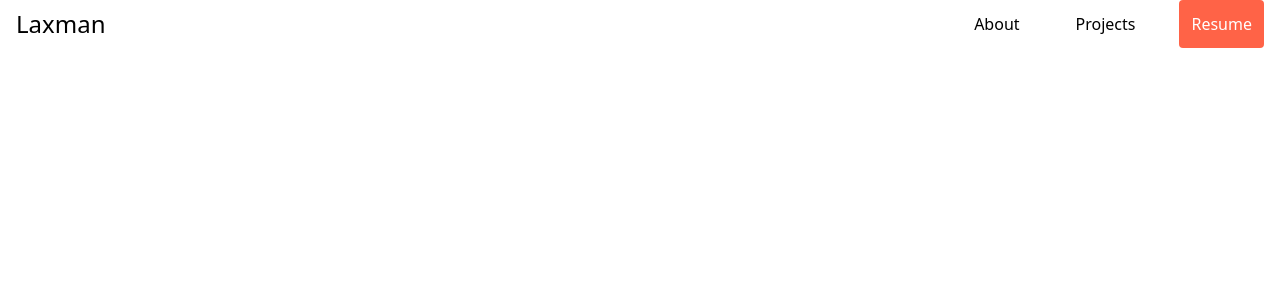
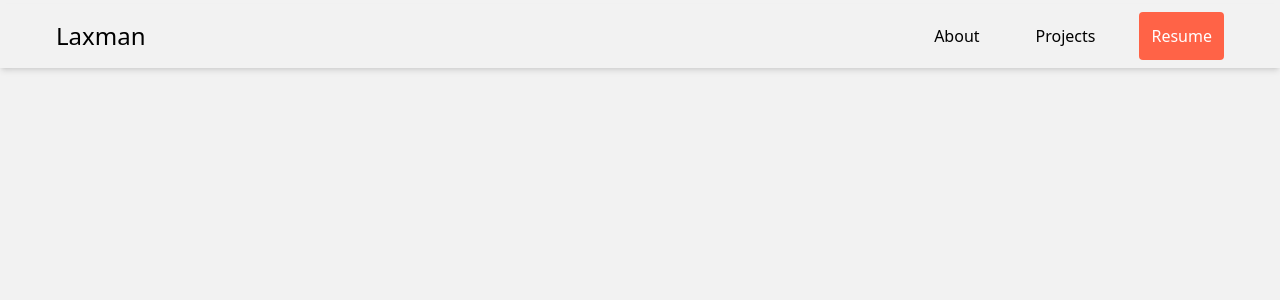
Before and after one commit to laxman1892/personal-portfolio, a Next.js app: page / in a window 1280 px wide. Shown: the top 300 px of the page. Built offline with nearby package versions, Linux system fonts and the light colour scheme.

Commit message:
Changes in styling

```diff
--- a/src/app/Header.tsx
+++ b/src/app/Header.tsx
@@ -2,9 +2,9 @@ import React from 'react'
 
 function Header() {
   return (
-    <div className='flex justify-between items-center h-12'>
+    <div className='flex justify-between items-center w-full h-16 my-1 px-14 shadow-md'>
         <h1 className='text-2xl'>
-            Laxman
+            <a href="/">Laxman</a>
         </h1>
         <div className="flex justify-around items-center gap-8">
             <a href="#about" className="p-3 transition-all duration-300 ease-in-out hover:bg-black hover:rounded hover:text-white">About</a>
--- a/src/app/layout.tsx
+++ b/src/app/layout.tsx
@@ -13,7 +13,7 @@ export default function RootLayout({
 }>) {
   return (
     <html lang="en">
-      <body>{children}</body>
+      <body className="bg-[#f2f2f2]">{children}</body>
     </html>
   );
 }
--- a/src/app/page.tsx
+++ b/src/app/page.tsx
@@ -2,7 +2,7 @@ import Header from "./Header";
 
 export default function Home() {
   return (
-    <div className="h-screen mx-4">
+    <div className="">
       <Header />
     </div>
   );
```
